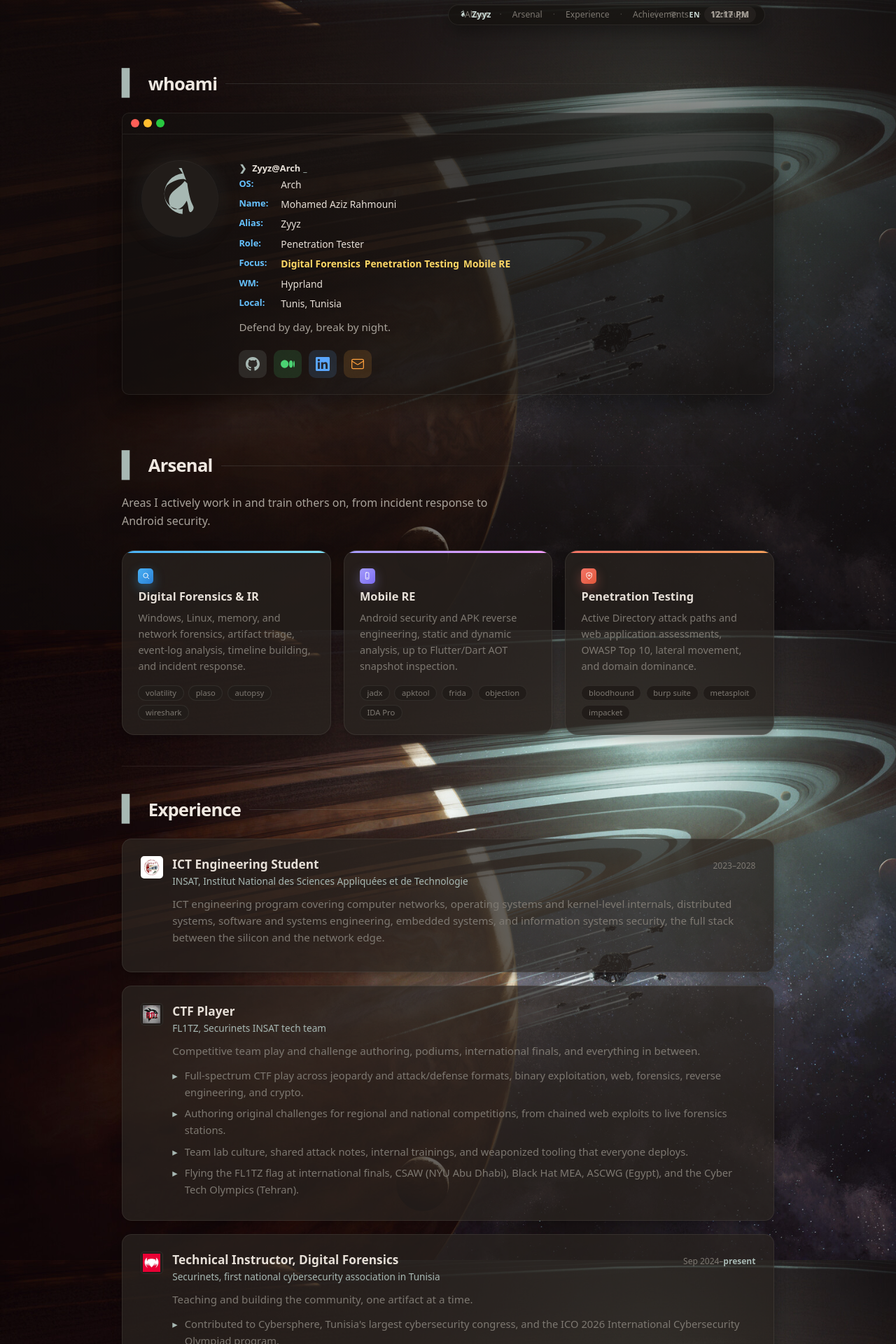
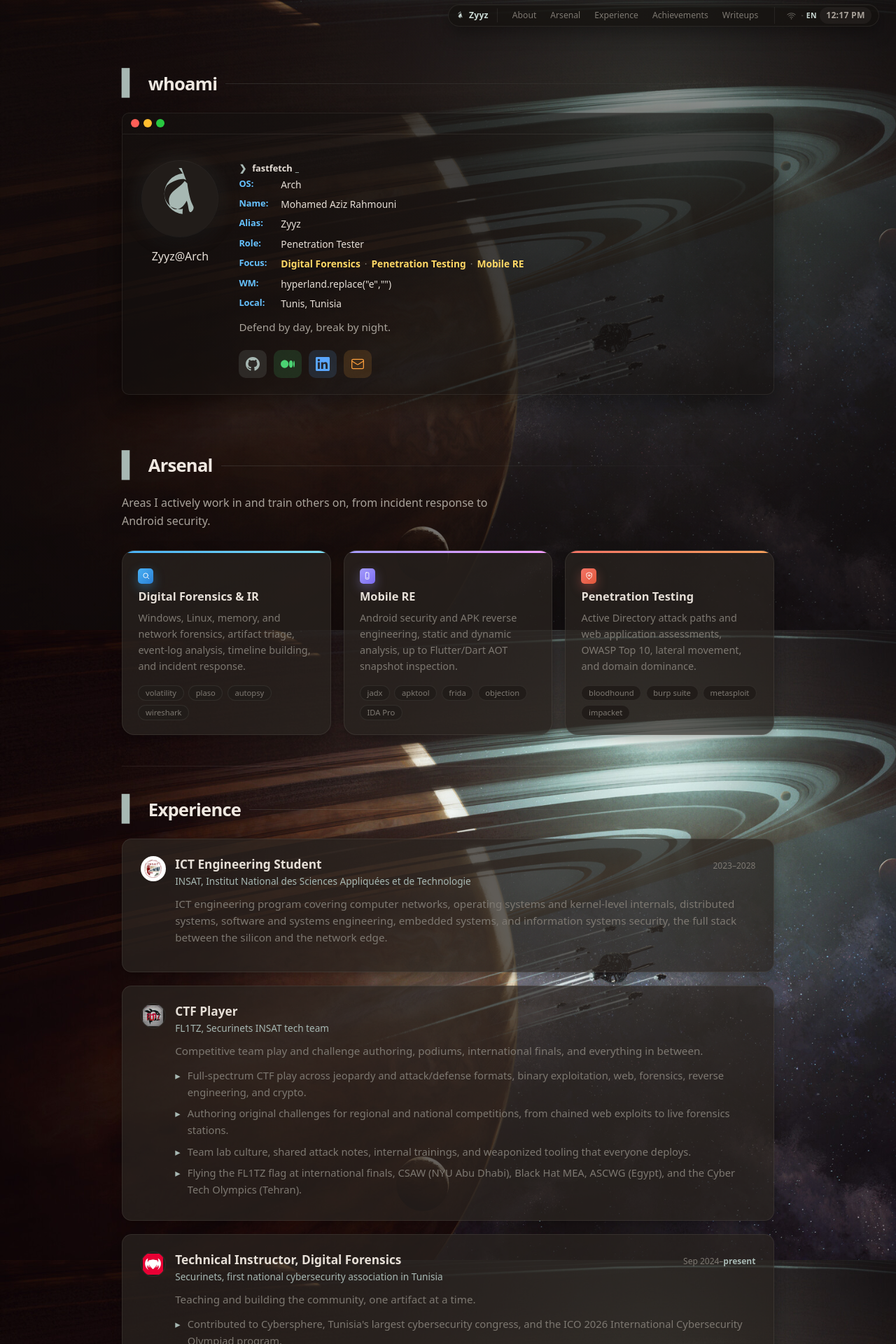
Before and after one commit to 0xZyyz/0xZyyz.github.io, a Jekyll site: the page built from index.html, in a window 1280 px wide. Shown: the top 1920 px of the page at 70% size. Built offline with Jekyll 4.4.1, drawn with Linux system fonts in a browser that asks for light colours; some of the changed text lies outside the part shown.

Commit message:
Site polish: circular logos, posts section, waybar cleanup, focus tags

```diff
--- a/_layouts/default.html
+++ b/_layouts/default.html
@@ -25,10 +25,10 @@
         <span>Zyyz</span>
       </a>
       <nav class="waybar__nav" aria-label="Site sections">
-        <a href="#about">About</a><span class="waybar__dot" aria-hidden="true">·</span>
-        <a href="#arsenal">Arsenal</a><span class="waybar__dot" aria-hidden="true">·</span>
-        <a href="#experience">Experience</a><span class="waybar__dot" aria-hidden="true">·</span>
-        <a href="#achievements">Achievements</a><span class="waybar__dot" aria-hidden="true">·</span>
+        <a href="#about">About</a>
+        <a href="#arsenal">Arsenal</a>
+        <a href="#experience">Experience</a>
+        <a href="#achievements">Achievements</a>
         <a href="#writeups">Writeups</a>
       </nav>
       <div class="waybar__right">
--- a/_layouts/post.html
+++ b/_layouts/post.html
@@ -2,7 +2,7 @@
 layout: default
 ---
 <article class="note">
-  <a class="note__back" href="{{ '/#writeups' | relative_url }}">← back to field notes</a>
+  <a class="note__back" href="{{ '/#writeups' | relative_url }}">← back to posts</a>
   <header class="note__header">
     <p class="note__meta"><time datetime="{{ page.date | date_to_xmlschema }}">{{ page.date | date: "%Y.%m.%d" }}</time>{% if page.categories.size > 0 %} · {{ page.categories | join: " · " }}{% endif %}</p>
     <h1>{{ page.title }}</h1>
--- a/index.html
+++ b/index.html
@@ -13,16 +13,17 @@
         <svg class="arch-logo" viewBox="0 0 24 24" role="img" aria-label="Arch Linux logo">
           <path d="M11.392 0c.347.276 1.222 1.613 1.693 2.191a7.9 7.9 0 0 0-.056 15.713 11.698 11.698 0 0 1 .105-2.034 5.86 5.86 0 0 1-6.16-8.906c1.653-1.75 6.354-3.417 7.479-2.115-1.183-3.022-1.918-4.958-1.918-5.537C12.172 1.585 12.222 1.11 12.7 0Zm3.46 6.077c.214 1.907.807 5.05 1.437 6.784.567 1.562 1.009 1.988 1.009 2.5 0 .808-.743 1.79-1.2 1.79-.335 0-.48-.257-.63-.835-.225-.874-.34-2.471-.877-3.587-1.262 2.516-2.696 3.303-3.977 3.303-1.698 0-2.853-1.568-2.853-3.297 0-3.89 4.22-4.854 6.09-7.657Z" />
         </svg>
+        <span class="arch-tag">Zyyz@Arch</span>
       </div>
       <div class="neofetch-info">
-        <div class="nf-header"><span class="nf-prompt">❯</span><span class="nf-cmd">Zyyz@Arch</span></div>
+        <div class="nf-header"><span class="nf-prompt">❯</span><span class="nf-cmd">fastfetch</span></div>
         <dl class="nf-fields">
           <dt>OS</dt><dd>Arch</dd>
           <dt>Name</dt><dd>Mohamed Aziz Rahmouni</dd>
           <dt>Alias</dt><dd>Zyyz</dd>
           <dt>Role</dt><dd>Penetration Tester</dd>
           <dt>Focus</dt><dd><span class="nf-tag">Digital Forensics</span><span class="nf-tag">Penetration Testing</span><span class="nf-tag">Mobile RE</span></dd>
-          <dt>WM</dt><dd>Hyprland</dd>
+          <dt>WM</dt><dd>hyperland.replace("e","")</dd>
           <dt>Local</dt><dd>Tunis, Tunisia</dd>
         </dl>
         <div class="nf-bio">
@@ -207,8 +208,8 @@
   </section>
 
   <section id="writeups" class="section">
-    <h2 class="section__title">Field notes</h2>
-    <p class="section__lede">Fresh CTF notes, research writeups, and things worth remembering, published right here.</p>
+    <h2 class="section__title">Posts</h2>
+    <p class="section__lede">Writeups, articles, and things worth remembering, published right here.</p>
     <div class="post-feed">
       {% for post in site.posts limit: 5 %}
       <article class="post-preview">
@@ -218,10 +219,10 @@
         </div>
         <h3><a href="{{ post.url | relative_url }}">{{ post.title }}</a></h3>
         <p>{{ post.excerpt | strip_html | truncatewords: 28 }}</p>
-        <a class="post-preview__read" href="{{ post.url | relative_url }}">read note <span aria-hidden="true">→</span></a>
+        <a class="post-preview__read" href="{{ post.url | relative_url }}">read post <span aria-hidden="true">→</span></a>
       </article>
       {% else %}
-      <p class="post-feed__empty">No notes published yet. Check back after the next lab session.</p>
+      <p class="post-feed__empty">No posts published yet. Check back soon.</p>
       {% endfor %}
     </div>
     <div class="writeups__links">
--- a/style.css
+++ b/style.css
@@ -98,9 +98,9 @@
   z-index: 1000;
   display: flex;
   align-items: center;
-  justify-content: center;
-  height: 30px;
-  padding: 0 14px;
+  gap: 8px;
+  height: 32px;
+  padding: 0 10px;
   background: var(--bar-bg);
   backdrop-filter: blur(24px) saturate(160%);
   -webkit-backdrop-filter: blur(24px) saturate(160%);
@@ -114,13 +114,12 @@
 }
 
 .waybar__logo {
-  position: absolute;
-  left: 14px;
-  top: 50%;
-  transform: translateY(-50%);
   display: flex;
   align-items: center;
   gap: 6px;
+  margin-right: 4px;
+  padding-right: 12px;
+  border-right: 1px solid var(--line);
   color: var(--accent-hover);
   font-weight: 600;
   letter-spacing: 0.02em;
@@ -132,38 +131,27 @@
 
 .waybar__nav {
   display: flex;
-  align-items: baseline;
-  gap: 6px;
+  align-items: center;
+  gap: 2px;
 }
 
 .waybar__nav a {
   color: var(--muted);
   text-decoration: none;
-  padding: 4px 9px;
-  border-radius: 6px;
+  padding: 5px 9px;
+  border-radius: 999px;
   transition: color 0.15s ease, background 0.15s ease;
 }
 
 .waybar__nav a:hover { color: var(--text-heading); background: rgba(239, 232, 225, 0.06); text-decoration: none; }
 
-.waybar__dot { color: rgba(239, 232, 225, 0.22); }
-
 .waybar__right {
-  position: absolute;
-  right: 12px;
-  top: 50%;
-  transform: translateY(-50%);
   display: flex;
   align-items: center;
-  gap: 6px;
-}
-
-.waybar__right::before {
-  content: '';
-  width: 1px;
-  height: 14px;
-  background: rgba(239, 232, 225, 0.12);
-  margin-right: 6px;
+  gap: 4px;
+  margin-left: 6px;
+  padding-left: 12px;
+  border-left: 1px solid var(--line);
 }
 
 .waybar__mod {
@@ -491,6 +479,13 @@
   font-weight: 600;
 }
 
+.nf-tag + .nf-tag::before {
+  content: '·';
+  color: var(--muted);
+  font-weight: 400;
+  margin-right: 6px;
+}
+
 .nf-dim { color: var(--muted); }
 
 .nf-bio {
@@ -660,10 +655,9 @@
 
 .exp__logo {
   flex: 0 0 auto;
-  height: 2rem;
-  width: auto;
-  min-width: 2rem;
-  border-radius: 5px;
+  width: 2.25rem;
+  height: 2.25rem;
+  border-radius: 50%;
   background: #fff;
   border: 1px solid var(--line);
   padding: 0.2rem;
@@ -680,7 +674,13 @@
   object-fit: contain;
 }
 
-.exp__logo--smart { padding: 0; }
+.exp__logo--smart {
+  width: auto;
+  height: 2rem;
+  min-width: 2rem;
+  border-radius: 0.6rem;
+  padding: 0 0.35rem;
+}
 .exp__logo--smart img { max-width: 7rem; }
 
 .exp__logo--dark {
@@ -953,7 +953,10 @@
   .captures { grid-template-columns: 1fr; gap: 2.2rem; padding: 1rem 1.1rem 1.2rem; }
   .capture { grid-template-columns: 48px 1fr; gap: 10px; }
   .capture-quiet { grid-template-columns: 48px 1fr; }
-  .waybar { padding: 0 10px; }
+  .waybar { padding: 0 8px; gap: 4px; }
+  .waybar__logo span { display: none; }
+  .waybar__logo { padding-right: 10px; }
+  .waybar__nav a { padding: 5px 6px; }
   .waybar__mod { display: none; }
   .layout { padding: 2rem 1.1rem 4rem; }
   .hero { padding: 1.5rem 0 2.5rem; }
```
